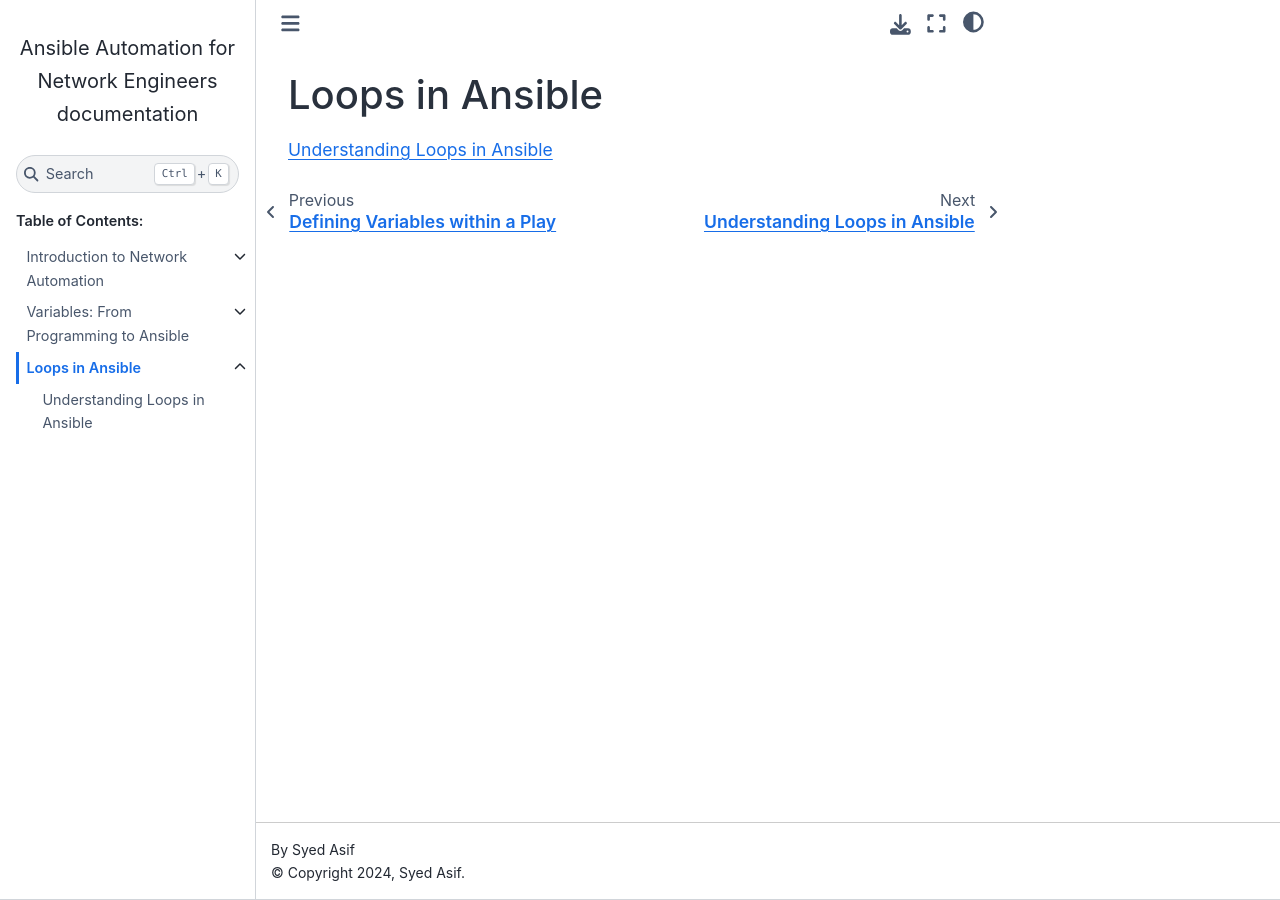
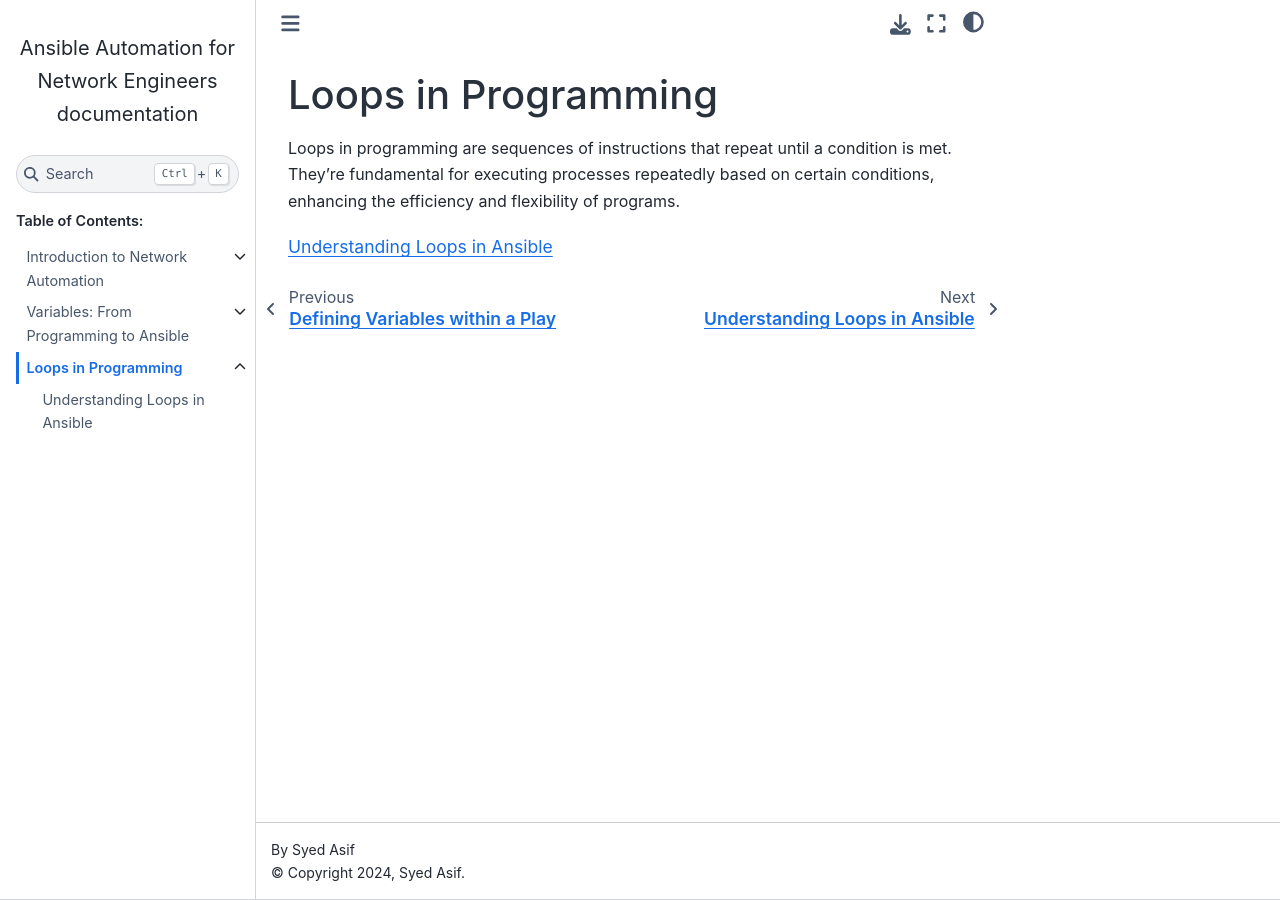
Before and after one commit to sydasif/ansible-cbt-lab, a Sphinx documentation site: the page built from docs/source/03_loop/index.md, in a window 1280 px wide. Built offline with Sphinx 7.4.7 and the Sphinx Book theme 1.1.4, drawn with Linux system fonts in a browser that asks for light colours.

Commit message:
update chapter 3 index

````diff
--- a/docs/source/03_loop/index.md
+++ b/docs/source/03_loop/index.md
@@ -1,4 +1,7 @@
-# Loops in Ansible
+# Loops in Programming
+
+Loops in programming are sequences of instructions that repeat until a condition is met. They're fundamental for executing processes repeatedly based on certain conditions, enhancing the efficiency and flexibility of programs.
+
 
 ```{toctree}
 :maxdepth: 1
````
